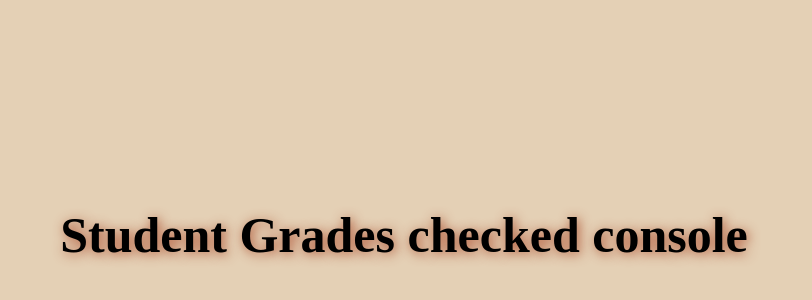
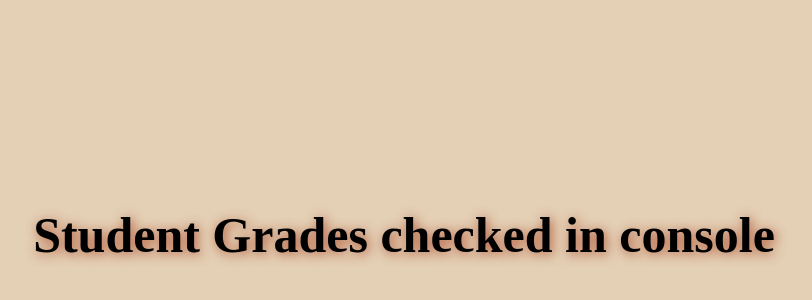
Before and after one commit to moattarsaleem/js-assignment-4-topic-s, a plain HTML site: page index.html in a window 1280 px wide. Shown: the part 64-364 px from the top of the page, without its empty margins (236-1048 px from the left). Drawn offline with Linux system fonts and the light colour scheme.

Commit message:
add text

```diff
--- a/index.html
+++ b/index.html
@@ -7,7 +7,7 @@
     <link rel="stylesheet" href="style.css">
 </head>
 <body>
-    <h1 >Student Grades checked console </h1>
+    <h1 >Student Grades checked in console </h1>
 <script src="index.js"></script>
 </body>
 </html>
```
